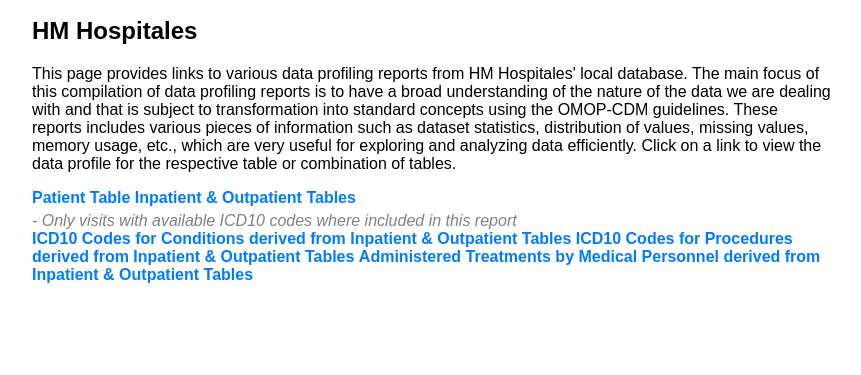
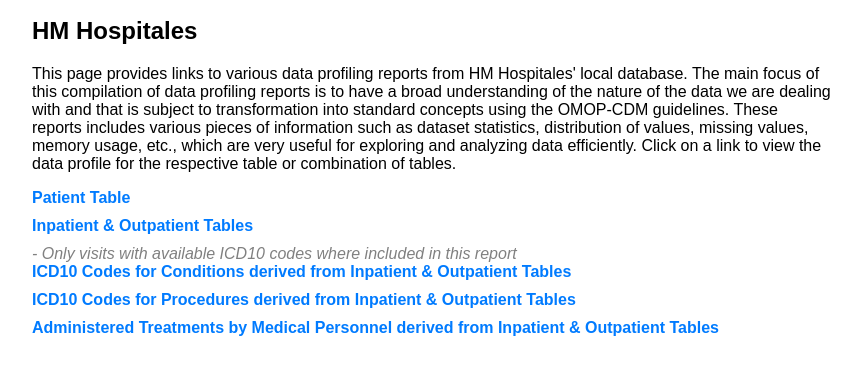
Before and after one commit to edeliahm/DATA_PROFILING_HM_HOSPITALES, a plain HTML site: page index.html in a window 1280 px wide. Shown: the part 131-506 px from the top of the page, without its empty margins (208-1069 px from the left). Drawn offline with Linux system fonts and the light colour scheme.

Commit message:
Add files via upload

```diff
--- a/index.html
+++ b/index.html
@@ -24,6 +24,8 @@
         a {
             text-decoration: none;
             color: #007bff;
+            display: block; /* Make each link start on a new line */
+            margin-bottom: 10px; /* Space after each link */
             font-weight: bold;
         }
         a:hover {
```
